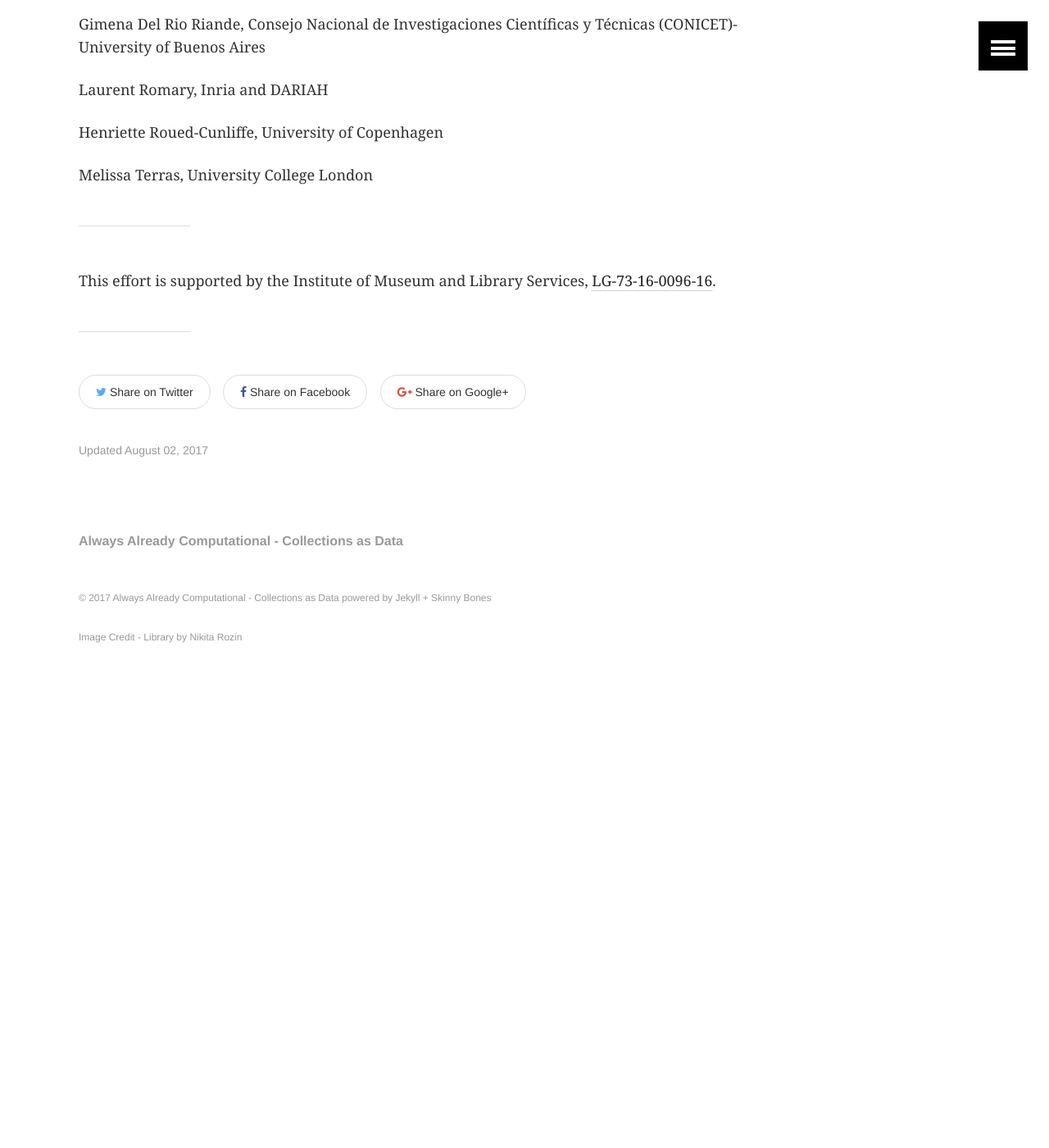
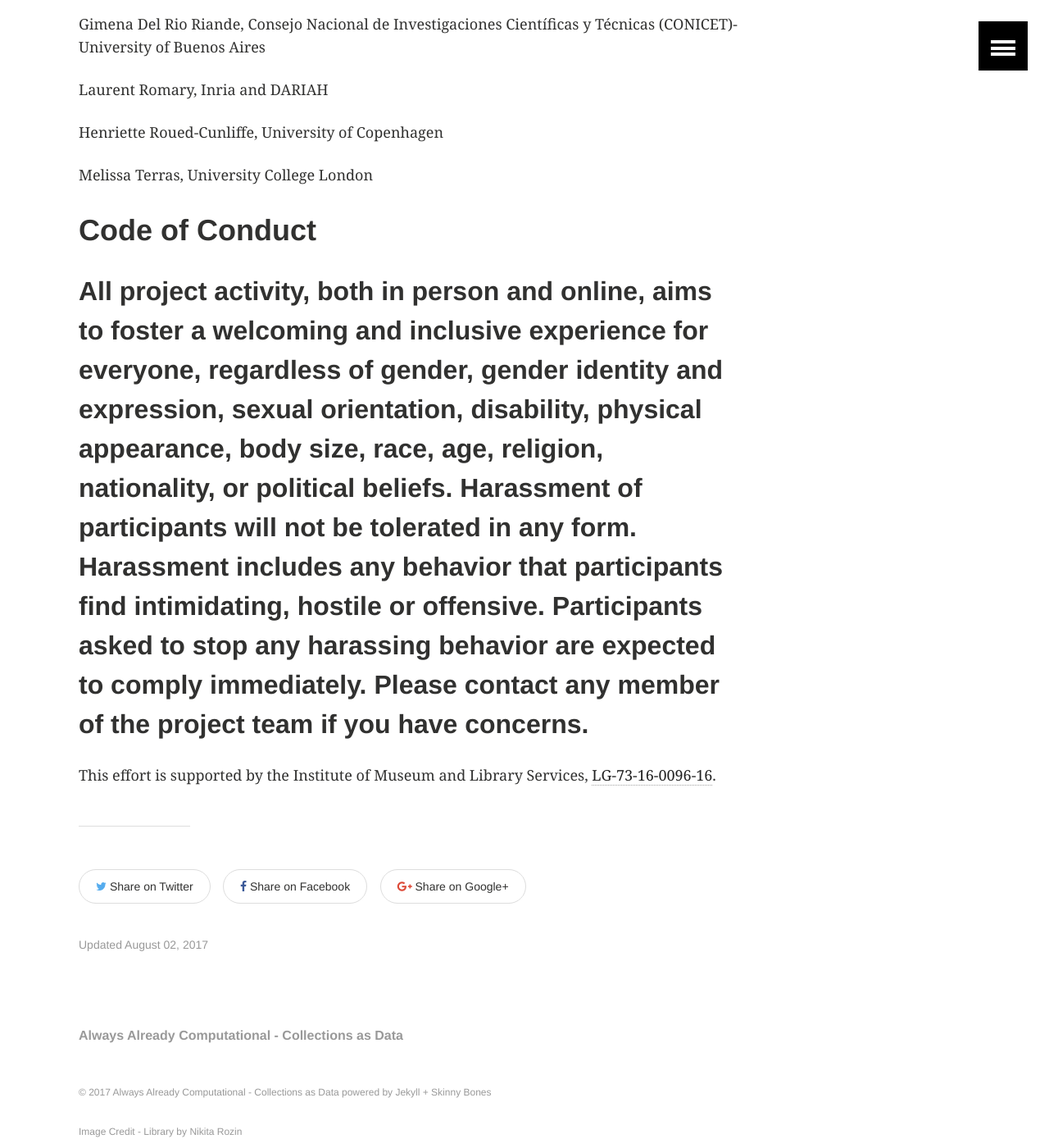
Before and after one commit to collectionsasdata/collectionsasdata.github.io, a Jekyll site: the page built from _posts/2017-08-1-shaping.markdown, in a window 1280 px wide and 1400 px high, scrolled down 3153 px. Shown: the whole window at 82% size. Built offline with Jekyll 4.4.1, drawn with Linux system fonts in a browser that asks for light colours; before the commit the page ends 4016 px from its top, so only the background shows below that.

Commit message:
Update 2017-08-1-shaping.markdown

```diff
--- a/_posts/2017-08-1-shaping.markdown
+++ b/_posts/2017-08-1-shaping.markdown
@@ -102,5 +102,8 @@ Henriette Roued-Cunliffe, University of Copenhagen
 
 Melissa Terras, University College London
 
+# Code of Conduct
+
+All project activity, both in person and online, aims to foster a welcoming and inclusive experience for everyone, regardless of gender, gender identity and expression, sexual orientation, disability, physical appearance, body size, race, age, religion, nationality, or political beliefs. Harassment of participants will not be tolerated in any form. Harassment includes any behavior that participants find intimidating, hostile or offensive. Participants asked to stop any harassing behavior are expected to comply immediately. Please contact any member of the project team if you have concerns.
 ---
 This effort is supported by the Institute of Museum and Library Services, [LG-73-16-0096-16](https://www.imls.gov/grants/awarded/LG-73-16-0096-16).
```
